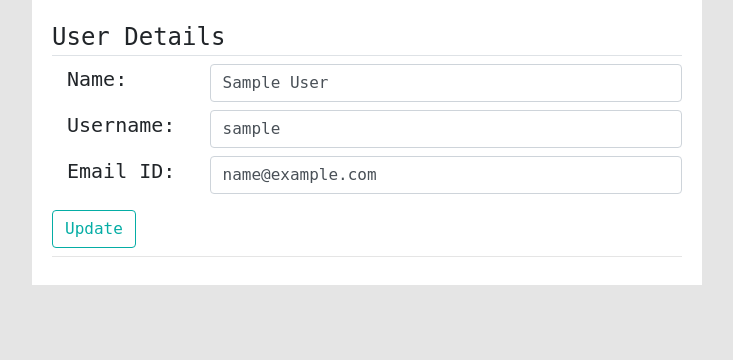
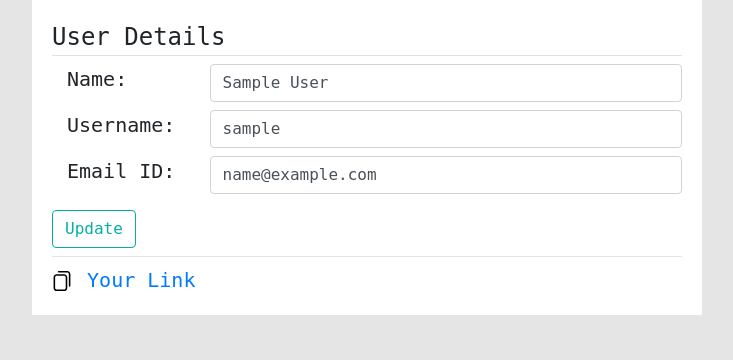
Before and after one commit to atharvakadlag/anonymous, a Flask app: page /account/update_account in a window 1280 px wide. Shown: the part 85-445 px from the top of the page, without its empty margins (273-1006 px from the left). Run offline with Flask 2, Linux system fonts and the light colour scheme; the visitor is signed in with stand-in values (Sample User, id 1); data comes from the database, SQL or seed files in the repository; parts of the project's set-up code (start-up, migrations or seed data) failed here and were passed over; some libraries are stand-ins or nearby versions.

Commit message:
user specific url

```diff
--- a/anonymous/static/css/main.css
+++ b/anonymous/static/css/main.css
@@ -98,6 +98,14 @@ body {
     font-size: 0.9em;
 }
 
+.user-link:hover {
+    text-decoration: none;
+}
+
+.icon {
+    height: 1em;
+}
+
 form {
     background: white;
     padding: 1em;
--- a/anonymous/static/js/main.js
+++ b/anonymous/static/js/main.js
@@ -10,6 +10,14 @@ function show_more(id) {
     } else {
       showMore.style.display = "none";
       more.style.display = "inline";
-      showLess.style.display = "inline"
+      showLess.style.display = "inline";
+
+      document.execCommand("copy");
     }
   }
+
+function copyfunc() {
+    var link = document.querySelector('.user-link').href;
+
+    navigator.clipboard.writeText(link)
+}
--- a/anonymous/templates/index.html
+++ b/anonymous/templates/index.html
@@ -6,7 +6,7 @@
         {% set id = message.id %}
         <div class='message'>
             <div id='info'>
-                To: {{ message.receiver.capitalize() }}
+                To: {{ message.receiver }}
             </div>
             <hr>
             <div id='content'>
--- a/anonymous/templates/update_account.html
+++ b/anonymous/templates/update_account.html
@@ -49,6 +49,8 @@
             </div>
             {{ form.submit(class='mt-2 btn btn-outline-info') }}
             <hr>
+            <img class='icon' onclick="copyfunc()" src="{{url_for('static', filename='images/copy.svg')}}" alt="">
+            <a class='user-link' href="/new_message?u={{current_user.username}}">Your Link</a>
         </fieldset>
     </form>
 </div>
--- a/anonymous/templates/user_posts.html
+++ b/anonymous/templates/user_posts.html
@@ -9,7 +9,7 @@
     {% set id = message.id %}
     <div class='message'>
         <div id='info'>
-            To: {{ message.receiver.capitalize() }}
+            To: {{ message.receiver }}
         </div>
         <hr>
         <div id='content'>
```
Also changed, not shown: anonymous/messages/routes.py (+7 -1 lines), anonymous/static/images/copy.svg (added).
